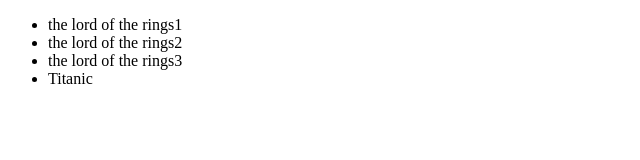
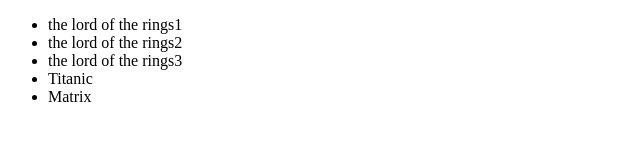
Before and after one commit to Anna1803/my-first-github-repo, a plain HTML site: page index.html in a window 1280 px wide. Shown: the full height of the page, 0-640 px from the left. Drawn offline with Linux system fonts and the light colour scheme.

Commit message:
Add Matrix

```diff
--- a/index.html
+++ b/index.html
@@ -11,6 +11,7 @@
         <li>the lord of the rings2</li>
         <li>the lord of the rings3</li>
         <li>Titanic</li>
+        <li>Matrix</li>
     </ul>
 </body>
 </html>
```
